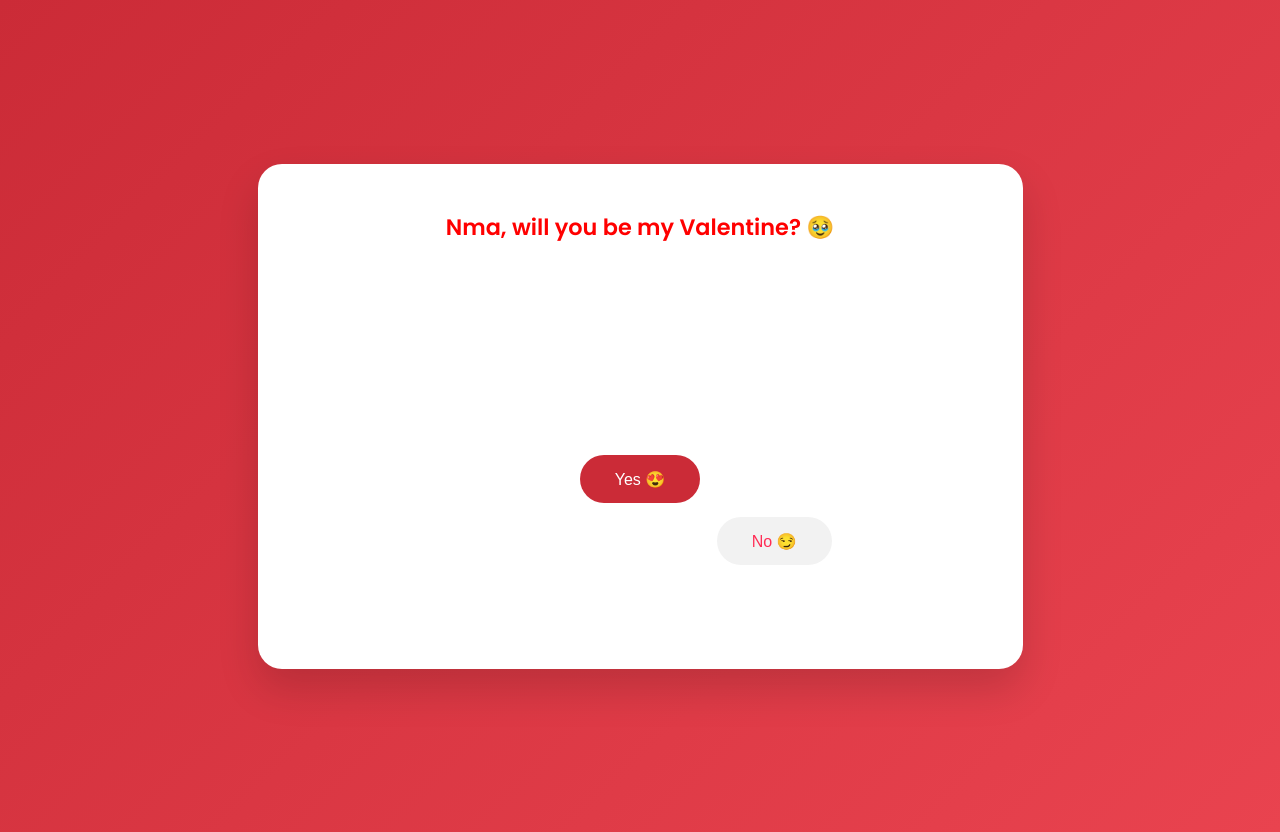
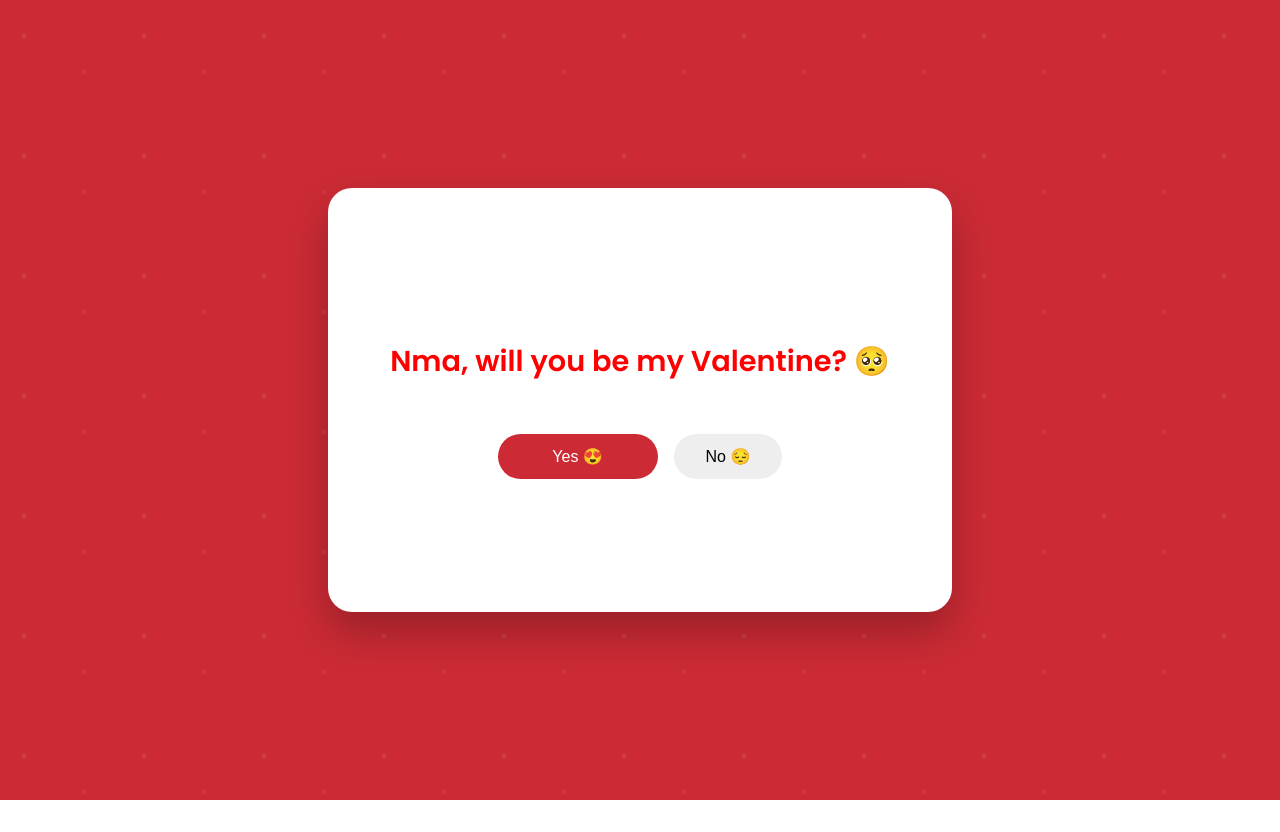
Before and after one commit to odeosa/valentine, a Next.js app: page / in a window 1280 px wide. After the commit the page ends 800 px from the top, so only its background shows below. Built offline with nearby package versions, Linux system fonts and the light colour scheme.

Commit message:
Update page.tsx styling and more effects

```diff
--- a/app/page.tsx
+++ b/app/page.tsx
@@ -3,76 +3,71 @@
 import { useEffect, useRef, useState } from "react";
 
 export default function ValentinePage() {
-  // Position of the NO button (percentages keep it responsive)
-  const [noPosition, setNoPosition] = useState({ top: 60, left: 60 });
-
-  // Scale factor for YES button
+  const [noAbsolute, setNoAbsolute] = useState(false);
+  const [noPos, setNoPos] = useState({ top: 50, left: 60 });
   const [yesScale, setYesScale] = useState(1);
-
-  // Hide NO after enough failed attempts
-  const [hideNo, setHideNo] = useState(false);
-
-  // Final success state
   const [saidYes, setSaidYes] = useState(false);
 
-  const attemptsRef = useRef(0);
+  const attempts = useRef(0);
   const canvasRef = useRef<HTMLCanvasElement | null>(null);
 
   /**
-   * Moves NO more aggressively and grows YES.
+   * Moves NO button and grows YES.
+   * NO becomes absolute only after first interaction.
    */
-  const moveNoButton = () => {
-    attemptsRef.current += 1;
+  const dodgeNo = () => {
+    attempts.current += 1;
 
-    // Cap YES growth so it never overflows the card
-    setYesScale((prev) => Math.min(prev + 0.18, 2.6));
+    if (!noAbsolute) setNoAbsolute(true);
 
-    // Remove NO completely after enough tries
-    if (attemptsRef.current >= 7) {
-      setHideNo(true);
-      return;
-    }
+    setYesScale((s) => Math.min(s + 0.2, 2.8));
 
-    // Wider movement range so NO really escapes
-    setNoPosition({
-      top: Math.random() * 60 + 20, // 20% – 80%
+    setNoPos({
+      top: Math.random() * 60 + 20,
       left: Math.random() * 60 + 20,
     });
   };
 
-  const handleYesClick = () => {
+  const sayYes = () => {
     setSaidYes(true);
-    launchConfetti();
+    launchHeartConfetti();
   };
 
   /**
-   * Lightweight canvas confetti
+   * Heart-shaped confetti using canvas
    */
-  const launchConfetti = () => {
+  const launchHeartConfetti = () => {
     const canvas = canvasRef.current;
     if (!canvas) return;
-
     const ctx = canvas.getContext("2d");
     if (!ctx) return;
 
     canvas.width = window.innerWidth;
     canvas.height = window.innerHeight;
 
-    const particles = Array.from({ length: 120 }).map(() => ({
+    const hearts = Array.from({ length: 120 }).map(() => ({
       x: Math.random() * canvas.width,
       y: Math.random() * canvas.height - canvas.height,
-      size: Math.random() * 6 + 4,
-      speed: Math.random() * 3 + 2,
-      color: `hsl(${Math.random() * 360}, 90%, 70%)`,
+      size: Math.random() * 10 + 8,
+      speed: Math.random() * 2 + 2,
+      color: "#ff4d6d",
     }));
+
+    const drawHeart = (x: number, y: number, size: number) => {
+      ctx.beginPath();
+      ctx.moveTo(x, y);
+      ctx.bezierCurveTo(x - size, y - size, x - size * 2, y + size / 2, x, y + size * 1.5);
+      ctx.bezierCurveTo(x + size * 2, y + size / 2, x + size, y - size, x, y);
+      ctx.fill();
+    };
 
     const animate = () => {
       ctx.clearRect(0, 0, canvas.width, canvas.height);
-      particles.forEach((p) => {
-        p.y += p.speed;
-        if (p.y > canvas.height) p.y = -10;
-        ctx.fillStyle = p.color;
-        ctx.fillRect(p.x, p.y, p.size, p.size);
+      hearts.forEach((h) => {
+        h.y += h.speed;
+        if (h.y > canvas.height) h.y = -20;
+        ctx.fillStyle = h.color;
+        drawHeart(h.x, h.y, h.size);
       });
       requestAnimationFrame(animate);
     };
@@ -92,55 +87,59 @@ export default function ValentinePage() {
 
   return (
     <main style={styles.page}>
-      {/* Google Font */}
       <link
-        href="https://fonts.googleapis.com/css2?family=Poppins:wght@400;600&display=swap"
+        href="https://fonts.googleapis.com/css2?family=Poppins:wght@500;600&display=swap"
         rel="stylesheet"
       />
 
       <canvas ref={canvasRef} style={styles.canvas} />
 
+      {/* Floating background hearts */}
+      <div style={styles.bgHearts} />
+
       <div style={styles.card}>
         {!saidYes ? (
           <>
-            {/* 20%: Question */}
-            <div style={styles.header}>
+            {/* Text moves up as YES grows */}
+            <div
+              style={{
+                ...styles.textWrap,
+                transform: `translateY(-${(yesScale - 1) * 20}px)`,
+              }}
+            >
               <h1 style={styles.question}>
-                Nma, will you be my Valentine? 🥹
+                Nma, will you be my Valentine? 🥺
               </h1>
             </div>
 
-            {/* 80%: Button area */}
-            <div style={styles.body}>
+            <div style={styles.buttonsWrap}>
               <button
-                onClick={handleYesClick}
+                onClick={sayYes}
                 style={{
-                  ...styles.yesButton,
+                  ...styles.yesBtn,
                   transform: `scale(${yesScale})`,
+                  width: yesScale > 1.6 ? "80%" : "160px",
                 }}
               >
                 Yes 😍
               </button>
 
-              {!hideNo && (
-                <button
-                  onMouseEnter={moveNoButton}
-                  onClick={moveNoButton}
-                  style={{
-                    ...styles.noButton,
-                    top: `${noPosition.top}%`,
-                    left: `${noPosition.left}%`,
-                  }}
-                >
-                  No 😏
-                </button>
-              )}
+              <button
+                onMouseEnter={dodgeNo}
+                onClick={dodgeNo}
+                style={{
+                  ...styles.noBtn,
+                  position: noAbsolute ? "absolute" : "relative",
+                  top: noAbsolute ? `${noPos.top}%` : "auto",
+                  left: noAbsolute ? `${noPos.left}%` : "auto",
+                }}
+              >
+                No 😔
+              </button>
             </div>
           </>
         ) : (
-          <h2 style={styles.success}>
-            Yay!!! 💘 I’m so happy you said yes! You have made me the happiest man alive! 💕
-          </h2>
+          <h2 style={styles.success}>Yayyy 💖 I love you, Nma 🥹</h2>
         )}
       </div>
     </main>
@@ -150,78 +149,84 @@ export default function ValentinePage() {
 const styles: Record<string, React.CSSProperties> = {
   page: {
     minHeight: "100vh",
-    background: "linear-gradient(135deg, #CB2B37, #E9434F)",
+    background: "#cc2b35",
     display: "flex",
     alignItems: "center",
     justifyContent: "center",
-    padding: "1rem",
     fontFamily: "'Poppins', system-ui, sans-serif",
+    position: "relative",
+    overflow: "hidden",
   },
   canvas: {
     position: "fixed",
     inset: 0,
     pointerEvents: "none",
   },
+  bgHearts: {
+    position: "absolute",
+    inset: 0,
+    background:
+      "radial-gradient(circle at 20% 30%, rgba(255,255,255,0.08) 2px, transparent 3px), radial-gradient(circle at 70% 60%, rgba(255,255,255,0.06) 2px, transparent 3px)",
+    backgroundSize: "120px 120px",
+    animation: "float 20s linear infinite",
+  },
   card: {
+    width: "90%",
+    maxWidth: "560px",
+    height: "360px",
     background: "#fff",
-    width: "100%",
-    maxWidth: "765px",
-    height: "505px",
     borderRadius: "24px",
-    boxShadow: "0 20px 40px rgba(0,0,0,0.15)",
+    boxShadow: "0 20px 40px rgba(0,0,0,0.25)",
     display: "flex",
     flexDirection: "column",
-    overflow: "hidden",
+    justifyContent: "center",
+    alignItems: "center",
+    padding: "2rem",
     position: "relative",
+    zIndex: 2,
   },
-  header: {
-    height: "20%",
+  textWrap: {
+    marginBottom: "2rem",
+    transition: "transform 0.3s ease",
+  },
+  question: {
+    color: "#ff0000",
+    fontSize: "1.8rem",
+    fontWeight: 600,
+    textAlign: "center",
+  },
+  buttonsWrap: {
     display: "flex",
+    gap: "1rem",
     alignItems: "center",
     justifyContent: "center",
-    padding: "1rem",
+    position: "relative",
+    width: "100%",
   },
-  question: {
-    fontSize: "1.4rem",
-    textAlign: "center",
-    color: "#FF0000",
-    fontWeight: 600,
-  },
-  body: {
-    height: "80%",
-    position: "relative",
-    display: "inline-flex",
-    alignItems: "center",
-    justifyContent: "center",
-    gap: "1rem",
-  },
-  yesButton: {
-    padding: "0.9rem 2.2rem",
+  yesBtn: {
+    background: "#cc2b35",
+    color: "#fff",
+    border: "none",
     borderRadius: "999px",
-    border: "none",
-    background: "#CB2B37",
-    color: "#fff",
+    padding: "0.8rem 2rem",
     fontSize: "1rem",
     cursor: "pointer",
-    transition: "transform 0.25s ease",
+    transition: "transform 0.3s ease, width 0.3s ease",
     zIndex: 2,
   },
-  noButton: {
-    position: "absolute",
-    padding: "0.9rem 2.2rem",
+  noBtn: {
+    background: "#eee",
+    color: "#000",
+    border: "none",
     borderRadius: "999px",
-    border: "none",
-    background: "#f2f2f2",
-    color: "#ff2d55",
+    padding: "0.8rem 2rem",
     fontSize: "1rem",
     cursor: "pointer",
-    transition: "top 0.25s ease, left 0.25s ease",
+    transition: "top 0.3s ease, left 0.3s ease",
   },
   success: {
-    margin: "auto",
+    fontSize: "1.8rem",
+    color: "#cc2b35",
     textAlign: "center",
-    fontSize: "1.6rem",
-    color: "#ff2d55",
-    padding: "1.5rem",
   },
 };
```
